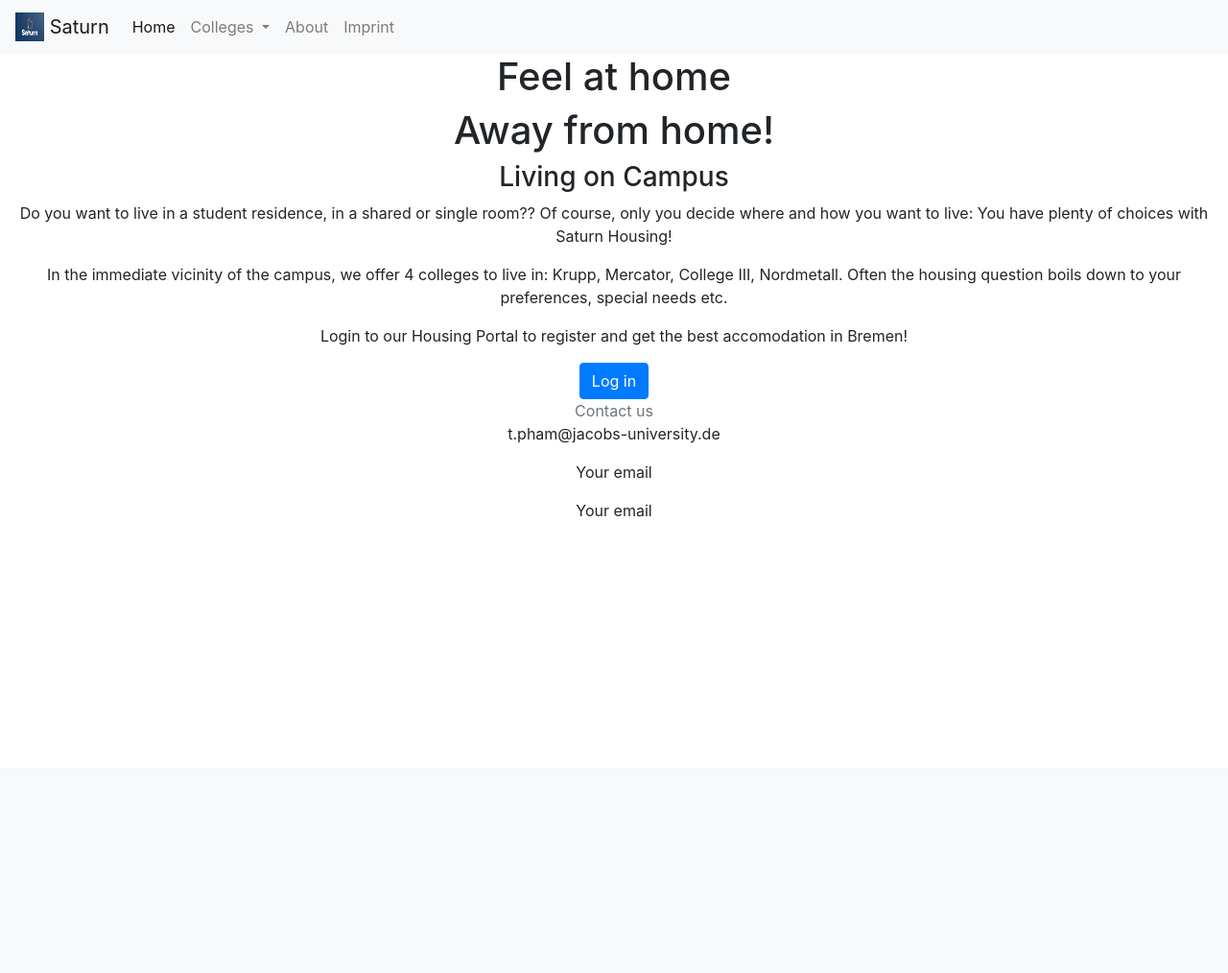
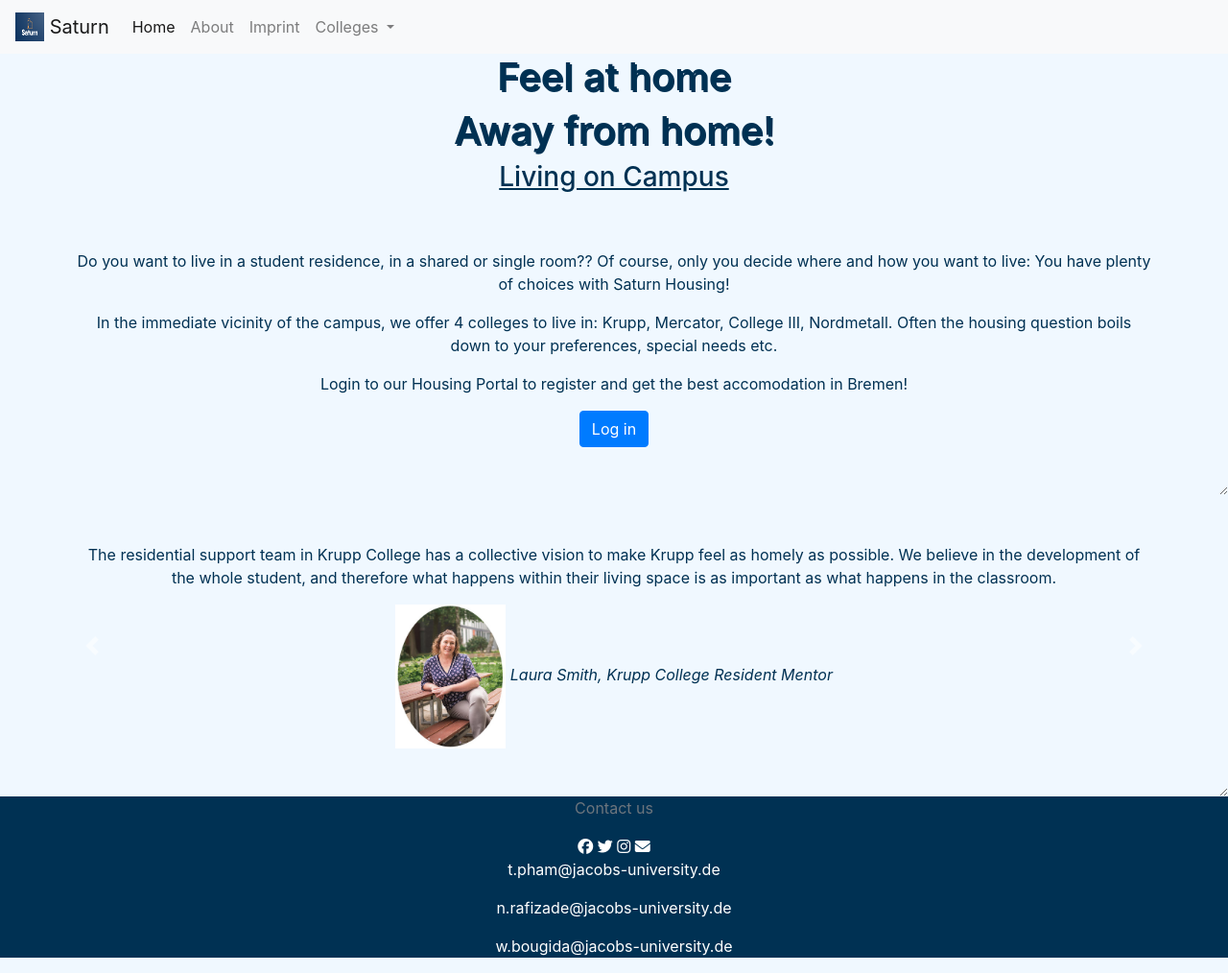
Before and after one commit to tuanpham241001/Database-and-Web-Service-Project, a PHP site: page / in a window 1280 px wide. Shown: the whole page at 96% size. Before the commit the page ends 539 px from the top, so only its background shows below. Run offline with PHP 8.4, Linux system fonts and the light colour scheme; some libraries are stand-ins or nearby versions.

Commit message:
Homework5 part2

```diff
--- a/Web/index.html
+++ b/Web/index.html
@@ -4,20 +4,24 @@
 <head>
   <meta charset='utf-8'>
   <meta http-equiv='X-UA-Compatible' content='IE=edge'>
-  <title>Page Title</title>
+  <title>Saturn</title>
   <meta name='viewport' content='width=device-width, initial-scale=1'>
+
+  <!-- Icons -->
+  <script src="https://kit.fontawesome.com/167933c97d.js" crossorigin="anonymous"></script>
+
   <link rel="stylesheet" href="https://maxcdn.bootstrapcdn.com/bootstrap/4.0.0/css/bootstrap.min.css"
     integrity="sha384-Gn5384xqQ1aoWXA+058RXPxPg6fy4IWvTNh0E263XmFcJlSAwiGgFAW/dAiS6JXm" crossorigin="anonymous">
-  <link rel='stylesheet' type='text/css' media='screen' href='main.css'>
+  <link rel='stylesheet' type='text/css' media='screen' href='./public_html/main.css'>
   <!-- <script src='main.js'></script> -->
 
 </head>
 
 <body>
-  <header class="">
+  <section id="header">
     <nav class="navbar navbar-expand-lg navbar-light bg-light">
       <a class="navbar-brand" href="#">
-        <img src="./img/saturn_blue.png" width="30" height="30" class="d-inline-block align-top" alt="logo">
+        <img src="./public_html/img/saturn_blue.png" width="30" height="30" class="d-inline-block align-top " alt="logo">
         Saturn
       </a>
       <button class="navbar-toggler" type="button" data-toggle="collapse" data-target="#navbarSupportedContent"
@@ -26,9 +30,15 @@
       </button>
 
       <div class="collapse navbar-collapse" id="navbarSupportedContent">
-        <ul class="navbar-nav mr-auto">
+        <ul class="navbar-nav">
           <li class="nav-item active">
             <a class="nav-link" href="./index.html">Home <span class="sr-only">(current)</span></a>
+          </li>
+          <li class="nav-item">
+            <a class="nav-link" href="./about.html">About</a>
+          </li>
+          <li class="nav-item">
+            <a class="nav-link" href="./imprint.html">Imprint</a>
           </li>
           <li class="nav-item dropdown">
             <a class="nav-link dropdown-toggle" href="#" id="navbarDropdown" role="button" data-toggle="dropdown"
@@ -40,16 +50,9 @@
               <a class="dropdown-item" href="./mercator.html">Mercator</a>
               <a class="dropdown-item" href="./college3.html">College3</a>
               <a class="dropdown-item" href="./nordmetall.html">Nordmetall</a>
-              <div class="dropdown-divider"></div>
-              <a class="dropdown-item" href="#">Something else here</a>
             </div>
           </li>
-          <li class="nav-item">
-            <a class="nav-link" href="./about.html">About</a>
-          </li>
-          <li class="nav-item">
-            <a class="nav-link" href="./imprint.html">Imprint</a>
-          </li>
+
         </ul>
         <!-- <form class="form-inline my-2 my-lg-0">
           <input class="form-control mr-sm-2" type="search" placeholder="Search" aria-label="Search">
@@ -57,13 +60,14 @@
         </form> -->
       </div>
     </nav>
-  </header>
-  <main class="" role='main'>
+  </section>
+
+  <section id="introduction">
     <h1>Feel at home</h1>
     <h1>Away from home!</h1>
     <h3>Living on Campus</h3>
     </div>
-    <div>
+    <div class="container-fluid">
       <p>
         Do you want to live in a student residence, in a shared or single room??
         Of course, only you decide where and how you want to live: You have plenty of choices with Saturn Housing!
@@ -78,17 +82,66 @@
       </p>
       <button type="button" class="btn btn-primary">Log in </button>
     </div>
-  </main>
-
-  <footer class="footer">
+  </section>
 
 
-    <div class="container">
-      <span class="text-muted">Contact us</span>
+  <section class="colored-section" id="testimonials">
+    <div id="testimonial-carousel" class="carousel slide" data-ride="carousel">
+      <div class="carousel-inner">
+        <div class="carousel-item active container-fluid">
+          <p class="testimonial-text">
+            The residential support team in Krupp College has a collective vision to make Krupp feel as homely as possible.
+             We believe in the development of the whole student, and therefore what happens within their living space is as important as what happens in the classroom.
+          </p>
+          <img class="testimonial-image" src="./public_html/img/krupp_rm.jpg" alt="dog-profile">
+          <em>Laura Smith, Krupp College Resident Mentor</em>
+        </div>
+        <div class="carousel-item container-fluid">
+          <p class="testimonial-text">
+            Being a Mercatorian (or having ‘blue blood’) is a very special thing. The Mercator community is a very inviting, accepting and tolerant one where everyone can feel at home. I also look forward to using my experiences, expertise and passion to mentor and assist students navigate their time here at Jacobs University.
+          </p>
+            <img class="testimonial-image" src="./public_html/img/mercator_rm.jpg" alt="lady-profile">
+          <em>Dr. Adilah Ponnuragam, Mercator College Resident Mentor</em>
+        </div>
+        <div class="carousel-item container-fluid">
+          <p class="testimonial-text">
+            The most rewarding part of the Resident Mentor position is being able to give our young adults the best advice I would have wanted to receive when I was in their situation and seeing how our support really effects the development of our students and plays a part in their success here.
+          </p>
+          <img class="testimonial-image" src="./public_html/img/college3_rm.jpg" alt="lady-profile">
+            <em>Robert Rennie, Resident Mentor</em>
+        </div>
+        <div class="carousel-item container-fluid">
+          <p class="testimonial-text">My residential support team works hard to make Nord home for everyone who lives here, through events, comforting spaces, and resources. Research shows that college students learn and grow just as much, if not more, outside the classroom. Their residential living and extra-curricular activities play a large role in that, especially in the multi-cultural environment here at Jacobs.
+          </p>
+            <img class="testimonial-image" src="./public_html/img/nord_rm.jpg" alt="lady-profile">
+          <em>Catherine Paro, Resident Mentor</em>
+        </div>
+      </div>
+      <a class="carousel-control-prev" href="#testimonial-carousel" role="button" data-slide="prev">
+        <span class="carousel-control-prev-icon" aria-hidden="true"></span>
+        <span class="sr-only">Previous</span>
+      </a>
+      <a class="carousel-control-next" href="#testimonial-carousel" role="button" data-slide="next">
+        <span class="carousel-control-next-icon" aria-hidden="true"></span>
+        <span class="sr-only">Next</span>
+      </a>
+    </div>
+
+  </section>
+
+  <section id="footer">
+      <p class="text-muted">Contact us</p>
+      <i class="fab fa-facebook social-icon"></i>
+      <i class="fab fa-twitter social-icon"></i>
+      <i class="fab fa-instagram social-icon"></i>
+      <i class="fas fa-envelope social-icon"></i>
       <p>t.pham@jacobs-university.de</p>
-      <p>Your email</p>
-      <p>Your email</p>
+      <p>n.rafizade@jacobs-university.de</p>
+      <p>w.bougida@jacobs-university.de</p>
+  </section>
 
-    </div>
-  </footer>
+
+  <script src="https://code.jquery.com/jquery-3.2.1.slim.min.js" integrity="sha384-KJ3o2DKtIkvYIK3UENzmM7KCkRr/rE9/Qpg6aAZGJwFDMVNA/GpGFF93hXpG5KkN" crossorigin="anonymous"></script>
+      <script src="https://cdnjs.cloudflare.com/ajax/libs/popper.js/1.12.9/umd/popper.min.js" integrity="sha384-ApNbgh9B+Y1QKtv3Rn7W3mgPxhU9K/ScQsAP7hUibX39j7fakFPskvXusvfa0b4Q" crossorigin="anonymous"></script>
+      <script src="https://maxcdn.bootstrapcdn.com/bootstrap/4.0.0/js/bootstrap.min.js" integrity="sha384-JZR6Spejh4U02d8jOt6vLEHfe/JQGiRRSQQxSfFWpi1MquVdAyjUar5+76PVCmYl" crossorigin="anonymous"></script>
 </body>
--- a/Web/main.css
+++ b/Web/public_html/imprint.css
@@ -8,12 +8,7 @@ html {
 body{
     /* background-color: white ; */
     /* background-image: -moz-repeating-linear-gradient(); */
-    text-align: center;
+    background-color: aliceblue;
+    color: #003153;
+    margin: auto 15px;
 }
-
-.logo{
-    border: 1px solid #ddd;
-  border-radius: 4px;
-  padding: 5px;
-  width: 150px;
-}
--- /dev/null
+++ b/Web/public_html/main.css
@@ -0,0 +1,77 @@
+html {
+    font-family: sans-serif;
+    line-height: 1.15;
+    -webkit-text-size-adjust: 100%;
+    -webkit-tap-highlight-color: rgba(0, 0, 0, 0);
+}
+
+body{
+    /* background-color: white ; */
+    /* background-image: -moz-repeating-linear-gradient(); */
+    text-align: center;
+    background-color: aliceblue;
+    color: #003153;
+
+}
+
+.container-fluid {
+    padding-top: 50px;
+    padding-right: 80px;
+    padding-bottom: 50px;
+    padding-left: 80px;
+    resize: horizontal;
+    overflow: auto;
+}
+
+.testimonial-image{
+    height: 150px;
+}
+
+
+
+#footer {
+    background-color: #003153;
+    color: white;
+    margin: 0;
+    padding: 0;
+}
+
+
+.logo{
+    border: 1px solid aliceblue;
+    border-radius: 4px;
+    padding: 5px;
+    width: 100px;
+    columns: #003153;
+    }
+
+#header {
+    background-color: #003153;
+    color: white;
+    margin: 0;
+    padding: 0;
+}
+
+h3 {
+    text-decoration: underline;
+}
+h1 {
+    text-shadow: 2px 2px;
+}
+
+
+
+
+
+
+
+
+
+
+
+
+.WebContainer{
+    width:100%;
+    min-width:1000px;
+    height:auto;
+}
```
Also changed, not shown: Web/about.html (+121 -0 lines), Web/college3.html (+43 -0 lines), Web/imprint.html (+97 -0 lines), Web/public_html/about.css (added, +56 -0 lines), Web/public_html/img/college3.jpeg (added), Web/public_html/img/college3_rm.jpg (added), Web/public_html/img/krupp.jpeg (added), Web/public_html/img/krupp_rm.jpg (added), Web/public_html/img/mercator.jpeg (added), Web/public_html/img/mercator_rm.jpg (added), Web/public_html/img/nord_rm.jpg (added), Web/public_html/img/nordmetall.jpg (added), Web/public_html/img/saturn_blue.png (renamed from Web/img/saturn_blue.png).
